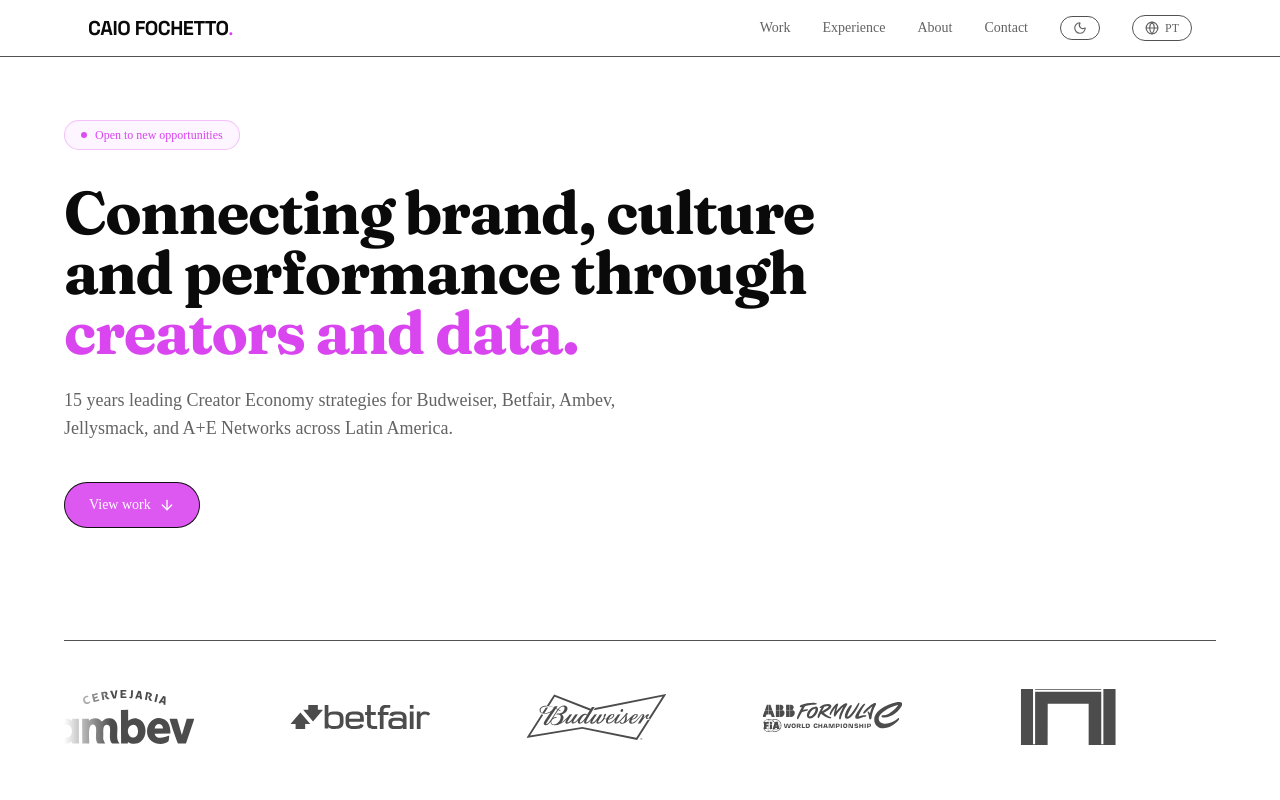
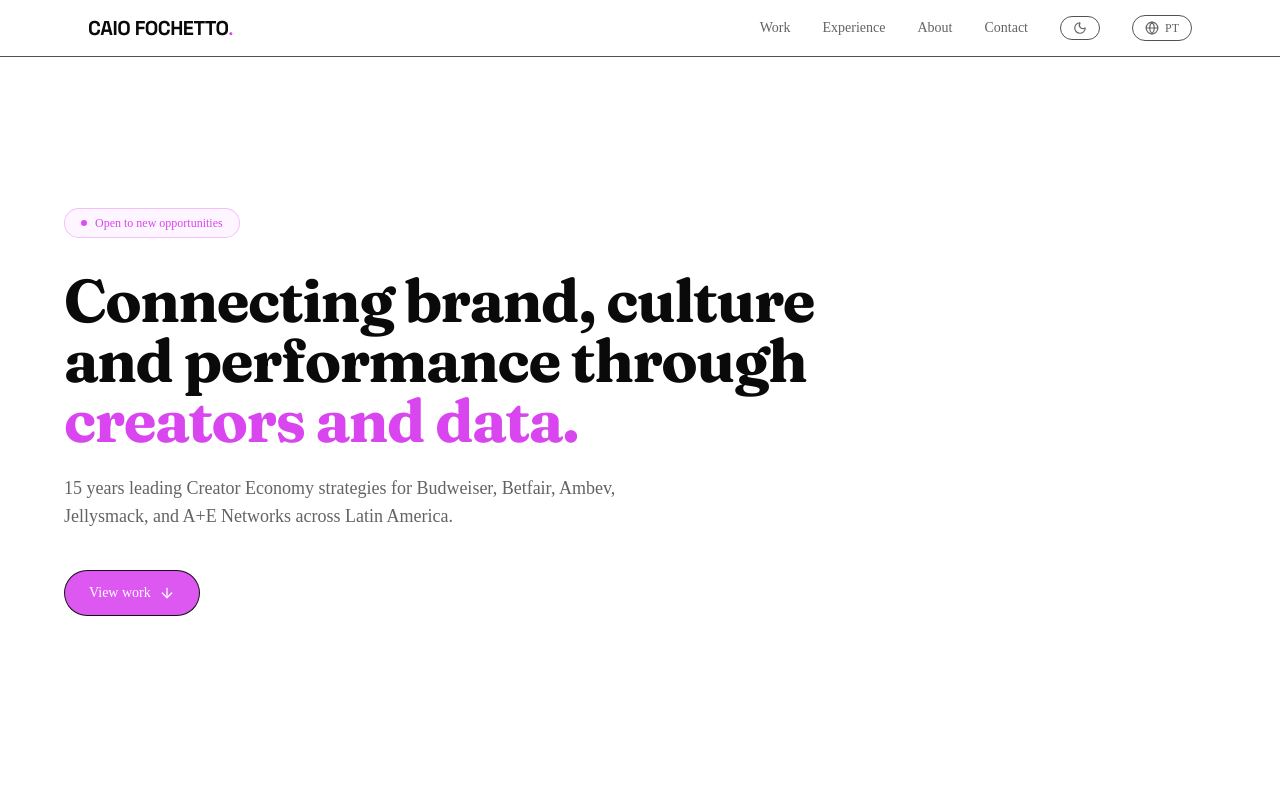
Before and after one commit to renanfochetto/portfolio-redesign-caiofochetto.com, a Next.js app: page /en in a window 1280 px wide. Shown: the top 800 px of the page. Built offline with nearby package versions, Linux system fonts and the light colour scheme.

Commit message:
refactor: remove unused LogoCarousel and adjust hero section layout

```diff
--- a/components/hero.tsx
+++ b/components/hero.tsx
@@ -2,16 +2,14 @@
 
 import { useI18n } from "@/lib/i18n";
 import { ArrowDown } from "lucide-react";
-import { LogoCarousel } from "./logo-carousel";
-import { AnimatedSection } from "./animated-section"; // ✅ IMPORT ADICIONADO
+import { AnimatedSection } from "./animated-section";
 
 export function Hero() {
   const { t } = useI18n();
 
   return (
-    <section className="relative flex min-h-screen flex-col justify-between px-6 py-24 lg:px-8">
-      {/* ✅ ANIMATEDSECTION aplicado ao conteúdo principal */}
-      <AnimatedSection className="mx-auto w-full max-w-6xl flex-1 flex flex-col justify-center">
+    <section className="relative flex min-h-svh flex-col justify-center px-6 py-24 lg:px-8">
+      <AnimatedSection className="mx-auto w-full max-w-6xl">
         <div className="mt-6">
           <div className="inline-flex items-center gap-2 rounded-full border border-primary/30 bg-primary/5 px-4 py-1.5">
             <span className="h-1.5 w-1.5 animate-pulse rounded-full bg-primary" />
@@ -53,13 +51,6 @@ export function Hero() {
           </div>
         </div>
       </AnimatedSection>
-
-      {/* ✅ ANIMATEDSECTION aplicado ao logo carousel */}
-      <AnimatedSection className="mx-auto w-full max-w-6xl">
-        <div className="mt-12 pt-6">
-          <LogoCarousel />
-        </div>
-      </AnimatedSection>
     </section>
   );
 }
```
Lines whose indentation alone changed are shown as unchanged.
